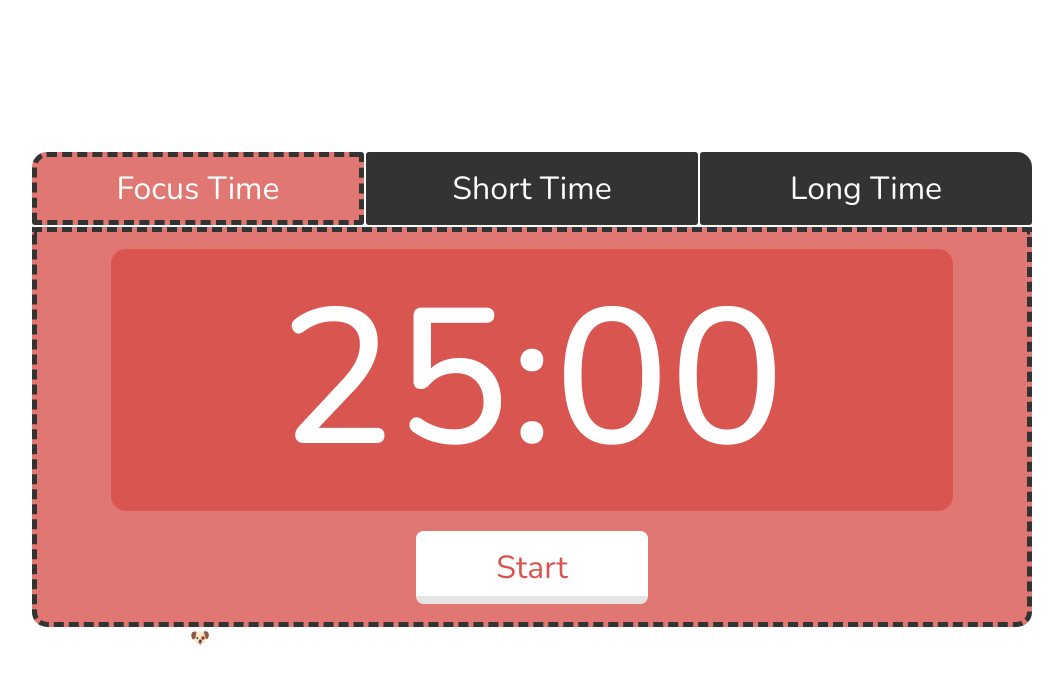
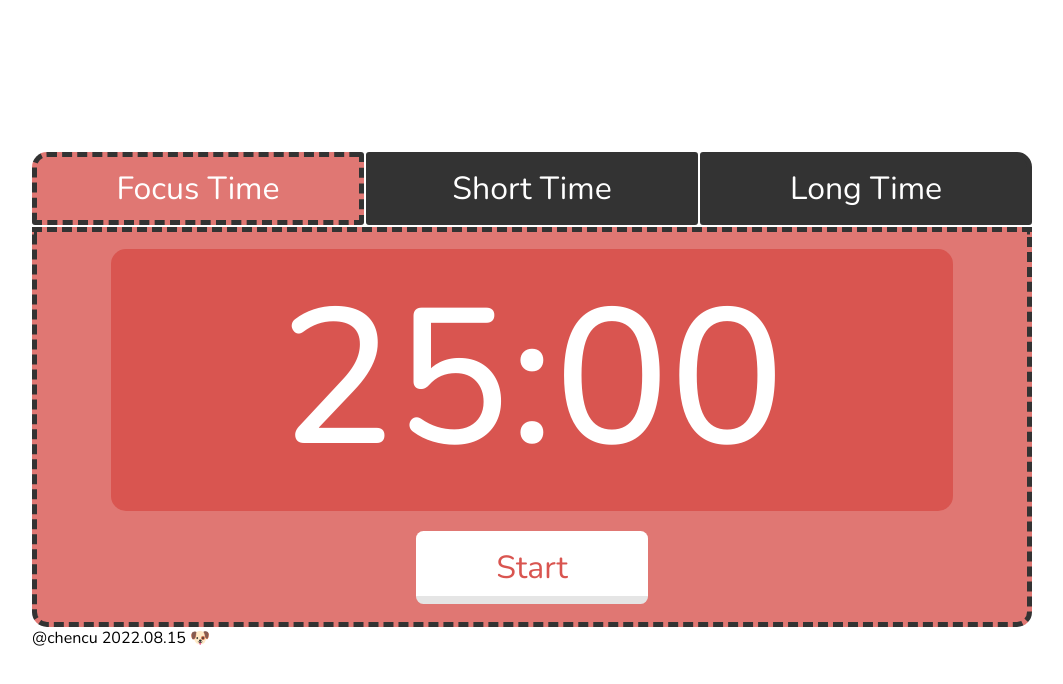
Before and after one commit to chencujinlin/fanqie, a plain HTML site: page topPomodoro/index.html in a window 1280 px wide. Shown: the whole page, without its empty margins (108-1171 px from the left). Drawn offline with Linux system fonts and the light colour scheme.

Commit message:
Update style.css

```diff
--- a/topPomodoro/style.css
+++ b/topPomodoro/style.css
@@ -163,3 +163,8 @@ body {
     }
 
 }
+.author  {
+    font-size: 18;
+    color: black;
+
+}
```
